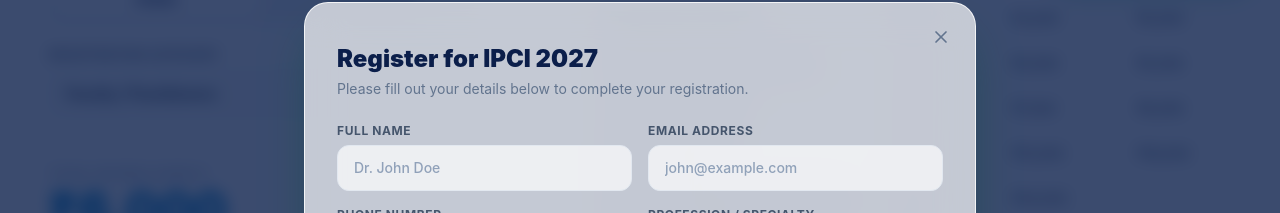
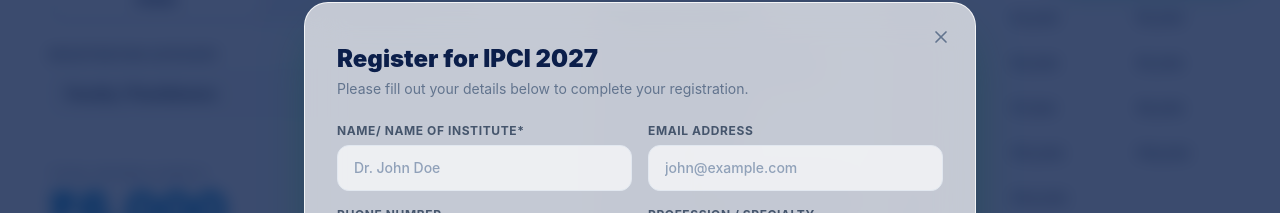
Before and after one commit to Iaak12/ipcilandingpage, a React (Vite) app in the folder frontend/: page /register in a window 1280 px wide. Both pictures are taken after a click on the button "Proceed to Registration". Shown: the part 986-1199 px from the top of the page. Built offline with nearby package versions, Linux system fonts and the light colour scheme.

Commit message:
Update full name label to Name/ Name of institute*

```diff
--- a/frontend/src/App.jsx
+++ b/frontend/src/App.jsx
@@ -987,7 +987,7 @@ function ContactSection() {
 
                     <div className="grid sm:grid-cols-2 gap-4">
                       {[
-                        { id: 'name', label: 'Full Name', type: 'text', placeholder: 'Dr. John Doe' },
+                        { id: 'name', label: 'Name/ Name of institute*', type: 'text', placeholder: 'Dr. John Doe' },
                         { id: 'email', label: 'Email Address', type: 'email', placeholder: 'john@example.com' },
                         { id: 'phone', label: 'Phone Number', type: 'tel', placeholder: '+91 98XXX XXXXX' },
                         { id: 'profession', label: 'Profession / Specialty', type: 'text', placeholder: 'Gastroenterologist' },
--- a/frontend/src/Register.jsx
+++ b/frontend/src/Register.jsx
@@ -629,7 +629,7 @@ export default function Register() {
 
                   <div className="grid sm:grid-cols-2 gap-4">
                     {[
-                      { id: 'name', label: 'Full Name', type: 'text', placeholder: 'Dr. John Doe' },
+                      { id: 'name', label: 'Name/ Name of institute*', type: 'text', placeholder: 'Dr. John Doe' },
                       { id: 'email', label: 'Email Address', type: 'email', placeholder: 'john@example.com' },
                       { id: 'phone', label: 'Phone Number', type: 'tel', placeholder: '+91 98XXX XXXXX' },
                       { id: 'profession', label: 'Profession / Specialty', type: 'text', placeholder: 'Gastroenterologist' },
```
